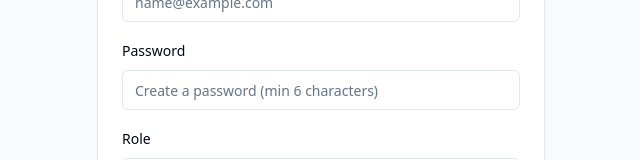
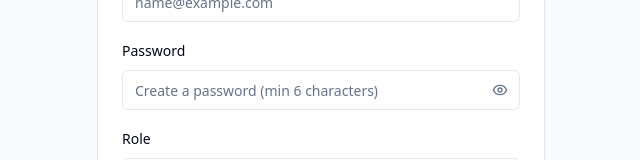
Before and after one commit to moosaharoon567-prog/FYP_LMS-Project, a React (Vite) app in the folder frontend/: page /register in a window 1280 px wide. Shown: the part 382-542 px from the top of the page, without its empty margins (319-959 px from the left). Built offline with nearby package versions, Linux system fonts and the light colour scheme; no server answers.

Commit message:
Update Register.tsx

```diff
--- a/frontend/src/pages/Register.tsx
+++ b/frontend/src/pages/Register.tsx
@@ -6,12 +6,13 @@
 import { Label } from '@/components/ui/label';
 import { Card, CardContent, CardDescription, CardFooter, CardHeader, CardTitle } from '@/components/ui/card';
 import { Select, SelectContent, SelectItem, SelectTrigger, SelectValue } from '@/components/ui/select';
-import { BookOpen, Loader2 } from 'lucide-react';
+import { BookOpen, Loader2, Eye, EyeOff } from 'lucide-react';
 
 export function Register() {
   const [name, setName] = useState('');
   const [email, setEmail] = useState('');
   const [password, setPassword] = useState('');
+  const [showPassword, setShowPassword] = useState(false);
   const [role, setRole] = useState<'student' | 'teacher'>('student');
   const [isSubmitting, setIsSubmitting] = useState(false);
   const { register, isAuthenticated } = useAuth();
@@ -71,15 +72,27 @@
             </div>
             <div className="space-y-2">
               <Label htmlFor="password">Password</Label>
+              <div className="relative">
                 <Input
                   id="password"
-                type="password"
+                  type={showPassword ? 'text' : 'password'}
                   placeholder="Create a password (min 6 characters)"
                   value={password}
                   onChange={(e) => setPassword(e.target.value)}
                   required
                   minLength={6}
+                  className="pr-10"
                 />
+                <button
+                  type="button"
+                  onClick={() => setShowPassword((prev) => !prev)}
+                  className="absolute right-3 top-1/2 -translate-y-1/2 text-muted-foreground hover:text-foreground"
+                  tabIndex={-1}
+                  aria-label={showPassword ? 'Hide password' : 'Show password'}
+                >
+                  {showPassword ? <EyeOff className="h-4 w-4" /> : <Eye className="h-4 w-4" />}
+                </button>
+              </div>
             </div>
             <div className="space-y-2">
               <Label htmlFor="role">Role</Label>
```
Lines whose indentation alone changed are shown as unchanged.
